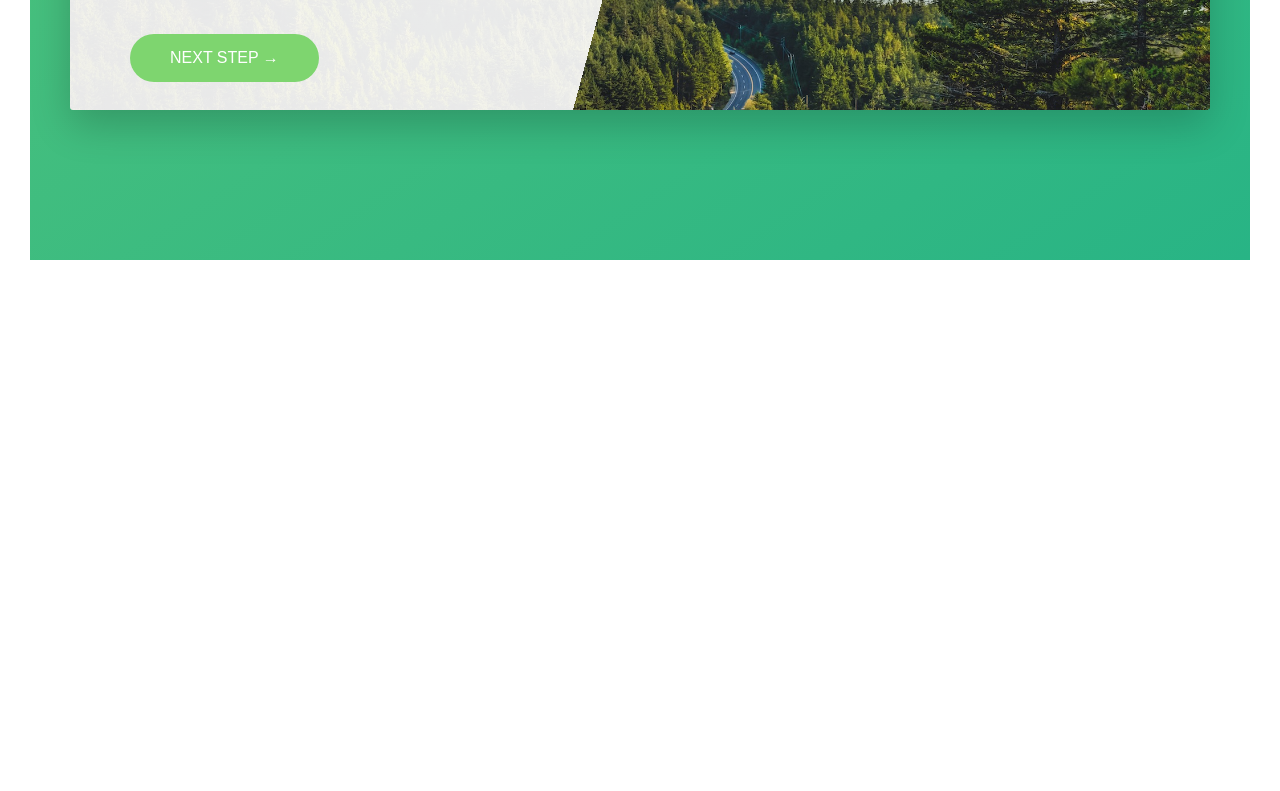
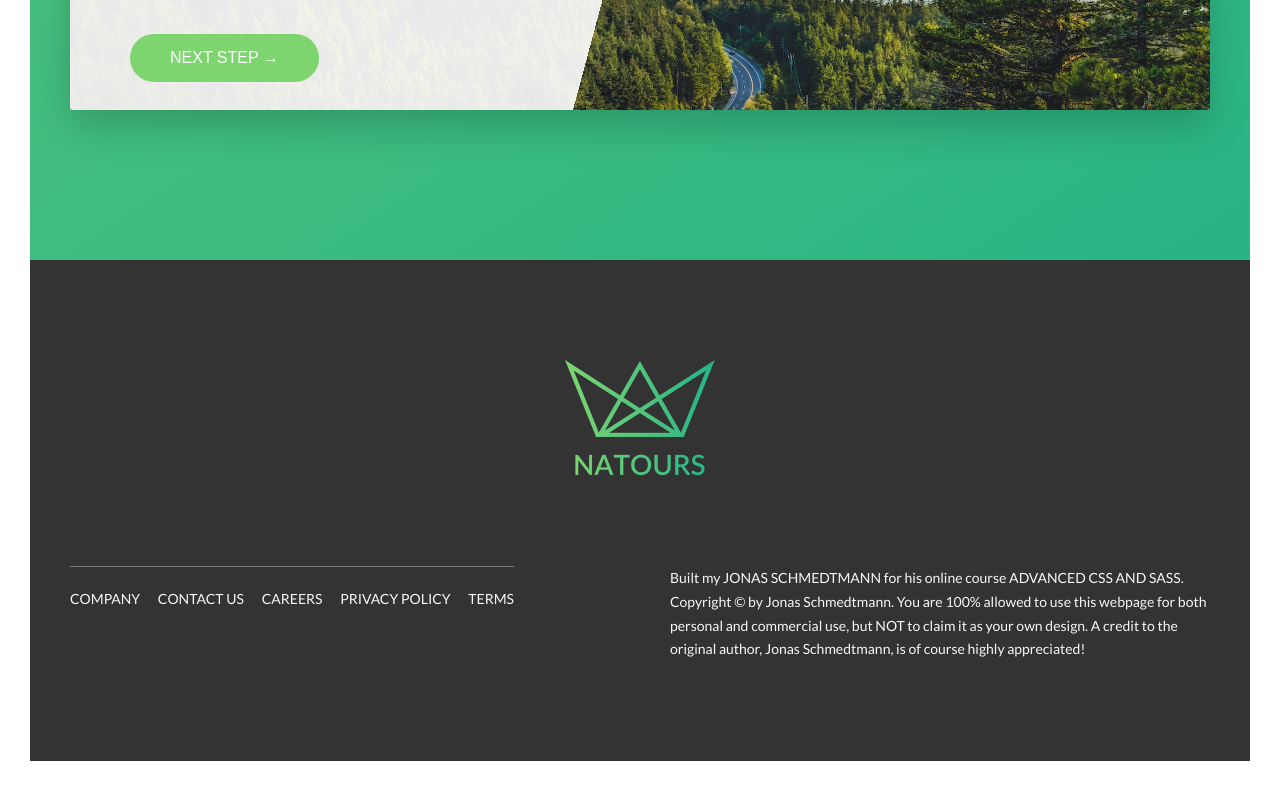
Before and after one commit to DanZ98/Udemy-Natours-Project, a website: page index.html in a window 1280 px wide. Shown: the part 5080-5871 px from the top of the page. Before the commit the page ends 5370 px from the top, so only its background shows below. Drawn offline with Linux system fonts and the light colour scheme.

Commit message:
Completed footer section

```diff
--- a/index.html
+++ b/index.html
@@ -298,5 +298,29 @@
                 </div>
             </section>
         </main>
+
+        <footer class="footer">
+            <div class="footer__logo-box">
+                <img src="img/logo-green-2x.png" alt="Full logo" class="footer__logo">
+            </div>
+            <div class="row">
+                <div class="col-1-of-2">
+                    <div class="footer__navigation">
+                        <ul class="footer__list">
+                            <li class="footer__item"><a class="footer__link" href="">Company</a></li>
+                            <li class="footer__item"><a class="footer__link" href="">Contact Us</a></li>
+                            <li class="footer__item"><a class="footer__link" href="">Careers</a></li>
+                            <li class="footer__item"><a class="footer__link" href="">Privacy policy</a></li>
+                            <li class="footer__item"><a class="footer__link" href="">Terms</a></li>
+                        </ul>
+                    </div>
+                </div>
+                <div class="col-1-of-2">
+                    <p class="footer_copyright">
+                        Built my <a href="#" class="footer__link">Jonas Schmedtmann</a> for his online course <a href="#" class="footer__link">Advanced CSS and Sass</a>. Copyright &copy; by Jonas Schmedtmann. You are 100% allowed to use this webpage for both personal and commercial use, but NOT to claim it as your own design. A credit to the original author, Jonas Schmedtmann, is of course highly appreciated!
+                    </p>
+                </div>
+            </div>
+        </footer>
     </body>
 </html>
--- a/sass/abstracts/_variables.scss
+++ b/sass/abstracts/_variables.scss
@@ -14,6 +14,7 @@
 
 $color-grey-dark: #777;
 $color-grey-dark-2: #999;
+$color-grey-dark-3: #333;
 
 $color-white: #fff;
 $color-black: #000;
--- /dev/null
+++ b/sass/layout/_footer.scss
@@ -0,0 +1,60 @@
+.footer {
+    background-color: $color-grey-dark-3;
+    padding: 10rem 0;
+    font-size: 1.4rem;
+    color: $color-grey-light;
+
+    &__logo-box {
+        text-align: center;
+        margin-bottom: 8rem;
+    }
+
+    &__logo {
+        width: 15rem;
+        height: auto;
+    }
+
+    &__navigation {
+        border-top: 1px solid $color-grey-dark;
+        padding-top: 2rem;
+        display: inline-block;
+    }
+
+    &__list {
+        list-style: none;
+    }
+
+    &__item {
+        display: inline-block;
+
+        &:not(:last-child) {
+            margin-right: 1.5rem;
+        }
+    }
+
+    &__link {
+        &:link,
+        &:visited {
+            color: $color-grey-light;
+            background-color: $color-grey-dark-3;
+            text-decoration: none;
+            text-transform: uppercase;
+            display: inline-block;
+            transition: all .2s;
+        }
+
+        &:hover,
+        &:active {
+            color: $color-primary;
+            box-shadow: 0 1rem 2rem rgba($color-black, .4);
+            transform: rotate(5deg) scale(1.3);
+        }
+    }
+
+    &__copyright {
+        border-top: 1px solid $color-grey-dark;
+        padding-top: 2rem;
+        width: 80%;
+        float: right;
+    }
+}
--- a/sass/main.scss
+++ b/sass/main.scss
@@ -16,6 +16,7 @@
 @import "components/stories";
 
 @import "layout/grid";
+@import "layout/footer";
 @import "layout/header";
 
 
```
Also changed, not shown: css/style.css.
